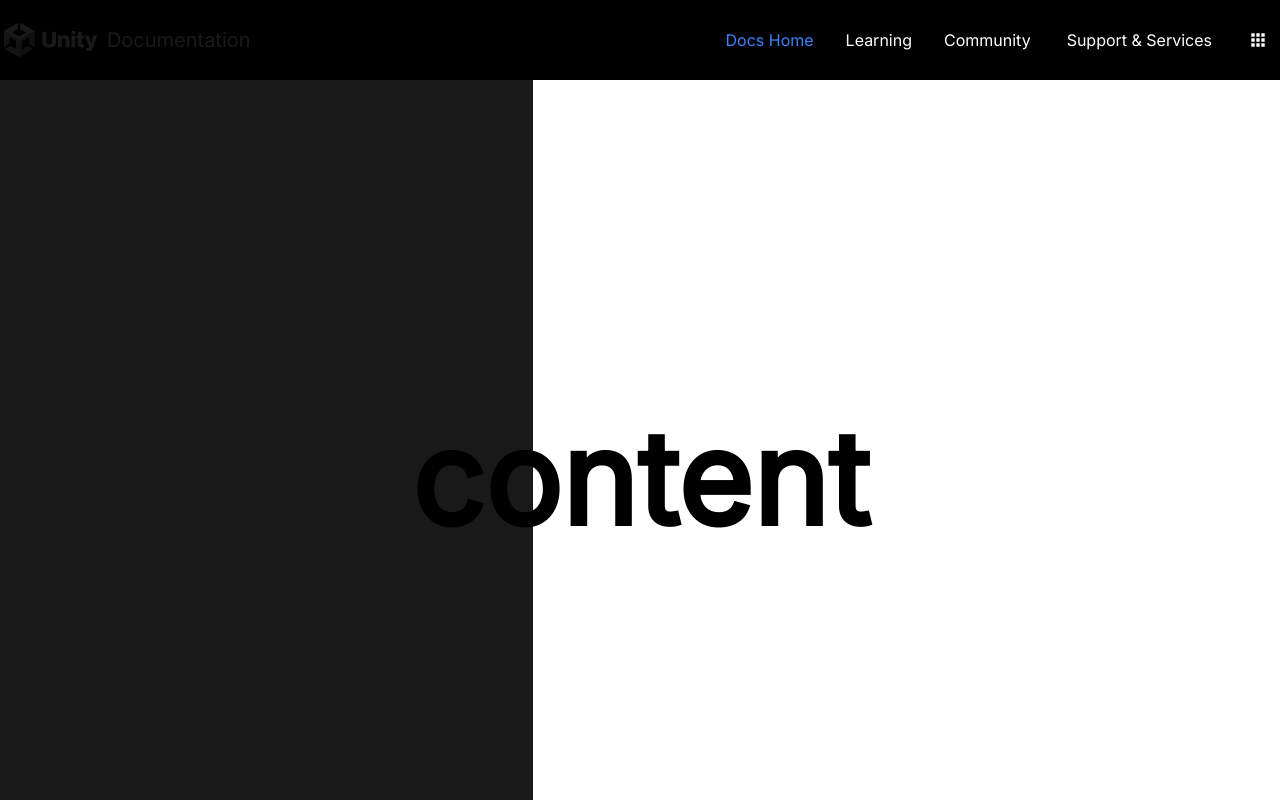
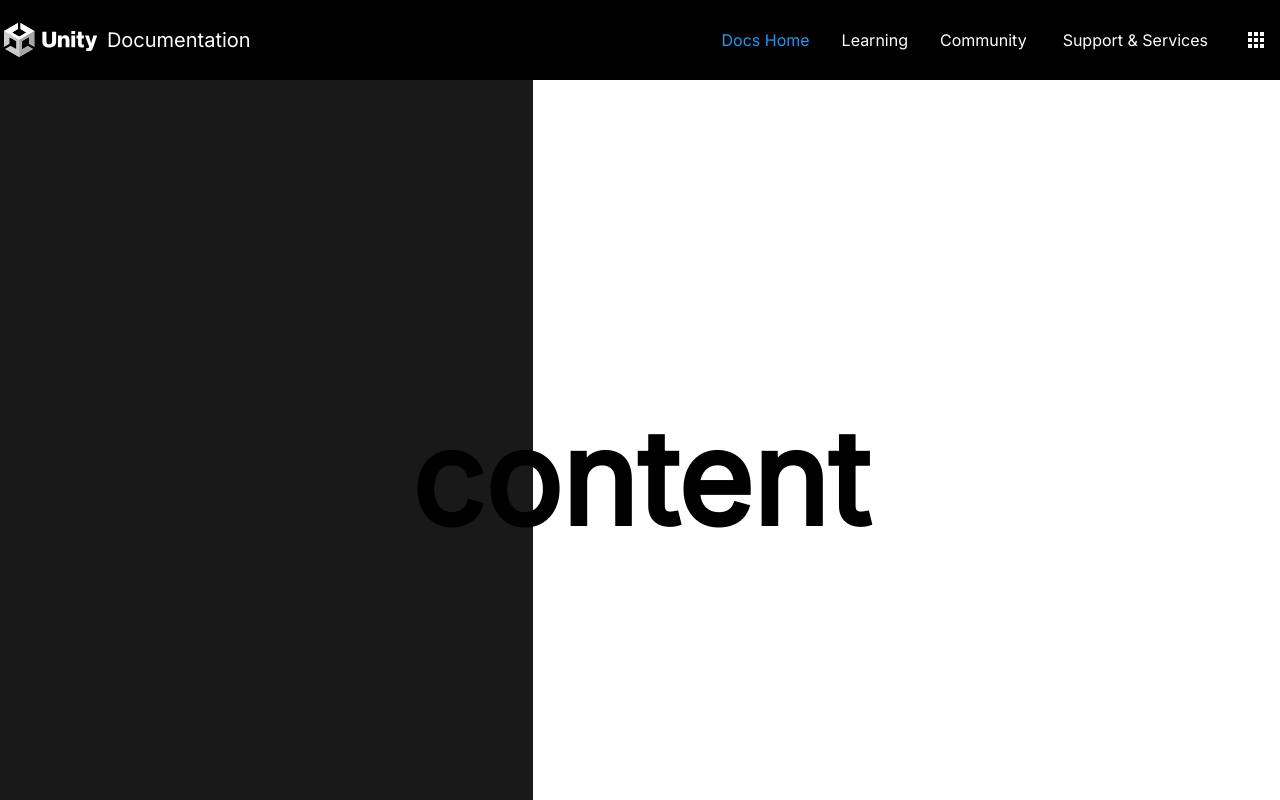
Before and after one commit to kucingapi/unity-docs-clone, a Next.js app: page / in a window 1280 px wide. Shown: the top 800 px of the page. Built offline with nearby package versions, Linux system fonts and the light colour scheme.

Commit message:
changing text secondary

```diff
--- a/components/Footer/index.tsx
+++ b/components/Footer/index.tsx
@@ -1,7 +1,7 @@
 
 export const Footer = () => {
 	return (
-    <div className=" xs:flex-col lg:flex-row gap-5 px-5 items-start flex text-sm justify-between min-w-full pt-9 pb-16 bg-black text-white sticky top-0">
+    <div className=" xs:flex-col lg:flex-row gap-5 px-5 items-start flex text-sm justify-between min-w-full pt-9 pb-16 bg-black text-white ">
       <a href="./" className="lg:w-3/12 flex items-center text-l gap-2 text-gray-300 font-semibold">
         <img className="xs:w-4/12 lg:w-3/12" src="/unity_logo.svg" alt="" />
         <h1 className="text-base">Documentation</h1>
--- a/components/Navbar/NavLinkContainer/DropdownIcon.tsx
+++ b/components/Navbar/NavLinkContainer/DropdownIcon.tsx
@@ -42,8 +42,7 @@ export default function DropdownIcon() {
           {({open}) => (
             <Grid
               className={classNames(
-                open ? 'fill-blue-500 ' : 'fill-white',
-                'w-5'
+                open ? 'fill-blue-500 ' : 'fill-white'
               )}
             />
           )}
--- a/components/Navbar/NavLinkContainer/NavLink.tsx
+++ b/components/Navbar/NavLinkContainer/NavLink.tsx
@@ -14,7 +14,7 @@ export const NavLink = ({ link, title, active, className}: NavlinkProps) => {
       <a
         className={
           (active && 'navlink-active') +
-          ' hover:text-blue-500 hover:underline transition-all duration-200 ease-out px-2 whitespace-nowrap py-1 ' +
+          ' hover:text-secondary hover:underline transition-all duration-200 ease-out px-2 whitespace-nowrap py-1 ' +
           (!!className && className)
         }
       >
--- a/components/Navbar/NavLinkContainer/index.tsx
+++ b/components/Navbar/NavLinkContainer/index.tsx
@@ -40,7 +40,7 @@ export const NavLinkContainer = ({
     );
   else{
     return(
-      <div className='absolute h-screen w-5/12 bg-black opacity-90 top-0 left-0'>
+      <div className='absolute h-screen w-5/12 bg-black opacity-90 top-20 left-0'>
       </div>
     )
   }
--- a/styles/globals.css
+++ b/styles/globals.css
@@ -4,7 +4,7 @@
 
 @layer components{
 	.navlink-active{
-		@apply text-blue-500
+		@apply text-secondary
 	}
 }
 
--- a/tailwind.config.js
+++ b/tailwind.config.js
@@ -10,6 +10,9 @@ module.exports = {
         'lg': '1002px',
         // => @media (min-width: 992px) { ... }
       },
+      colors: {
+        secondary: '#2196f3',
+      },
     },
   },
   plugins: [],
```
